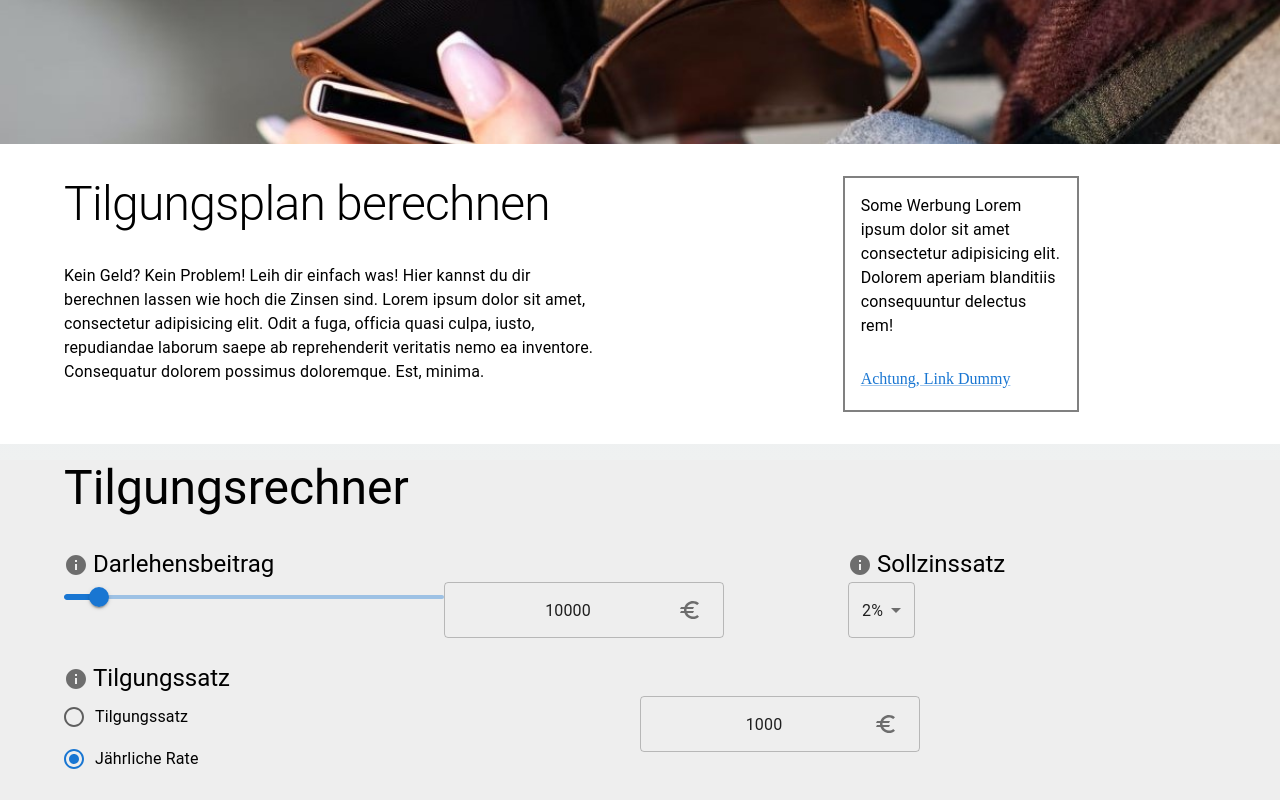
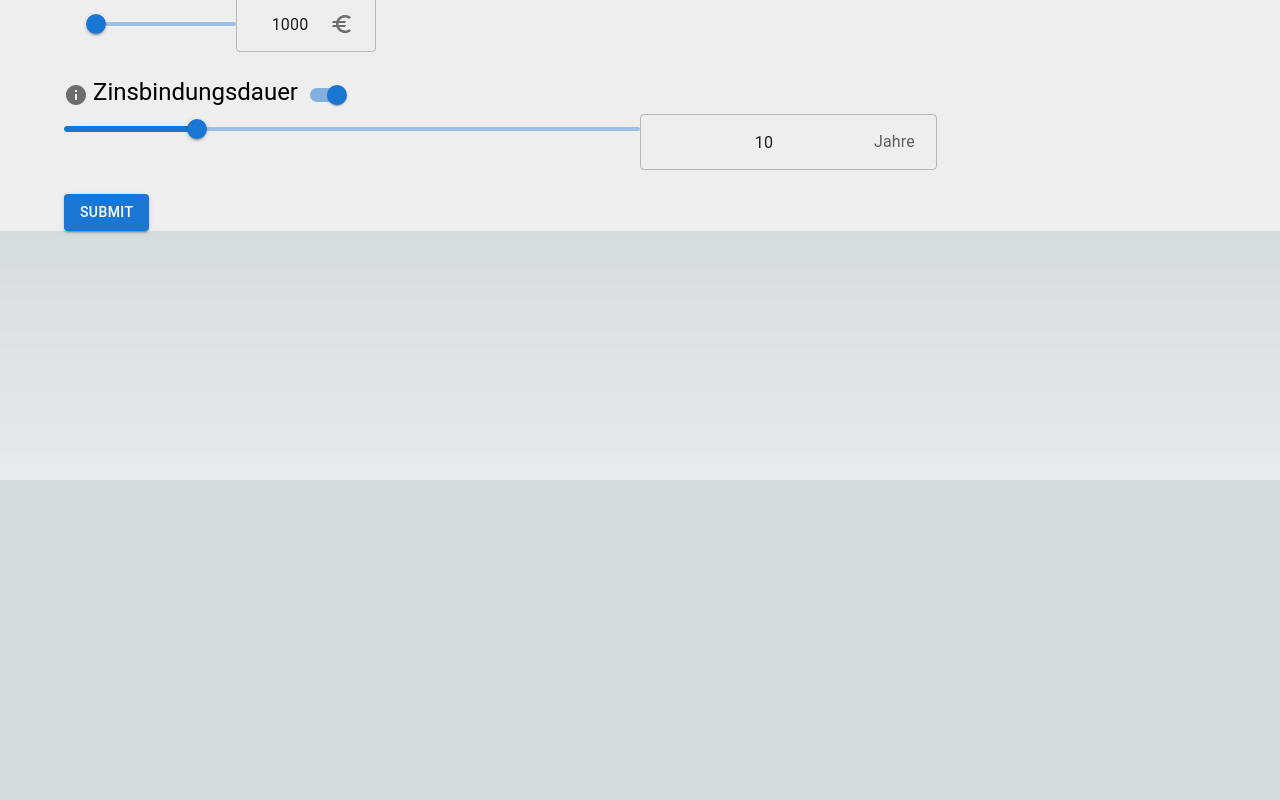
Before and after one commit to Marwillus/tilgungsplan, a Next.js app in the folder frontend/: page / in a window 1280 px wide. Shown: the part 320-1120 px from the top of the page. After the commit the page ends 800 px from the top, so only its background shows below. Built offline with nearby package versions, Linux system fonts and the light colour scheme.

Commit message:
remove repayment in percent

```diff
--- a/frontend/src/components/layouts/repayment-form/RepaymentForm.tsx
+++ b/frontend/src/components/layouts/repayment-form/RepaymentForm.tsx
@@ -2,28 +2,28 @@ import axios from 'axios';
 import { FormEvent, useState } from 'react';
 
 import EuroIcon from '@mui/icons-material/Euro';
-import PercentIcon from '@mui/icons-material/Percent';
 import {
-    Alert, Button, FormControl, FormControlLabel, Grid, InputAdornment, MenuItem, Radio, RadioGroup,
-    Select, Slider, Stack, Switch, TextField, Typography
+    Alert, Box, Button, Grid, InputAdornment, MenuItem, Select, Slider, Stack, Switch, TextField,
+    Typography
 } from '@mui/material';
 
 import { useRepaymentContext } from '../../../../context/repayment-context';
-import FormGroupHeader from './form-header/FormGroupHeader';
+import FormGroupHeader from '../../ui/form-header/FormGroupHeader';
 import s from './style.module.scss';
-import { RepaymentFormData, RepaymentType } from './types';
+import { RepaymentFormData } from './types';
 
 function RepaymentForm() {
-  const [repaymentType, setRepaymentType] = useState<RepaymentType>("cash");
+  const [error, setError] = useState<string>("");
+
   const [formData, setFormData] = useState<RepaymentFormData>({
     loanContribution: 10000,
     interestRate: 2,
-    repaymentRateInPercent: 1,
-    repaymentRateInCash: 1000,
+    repaymentRate: 1000,
     interestPeriodEnabled: true,
     interestPeriod: 10,
   });
-  const [error, setError] = useState<string>("");
+  const minContribution = 1000;
+  const maxContribution = 100000;
 
   const { setRepaymentResult, setIsLoading } = useRepaymentContext();
 
@@ -38,17 +38,13 @@ function RepaymentForm() {
     }));
   };
 
-  const handleRadioChange = (value: RepaymentType) => {
-    setRepaymentType(value);
-  };
-
   const handleSubmit = async (event: FormEvent<HTMLFormElement>) => {
     event.preventDefault();
     // setRepaymentResult(calculateRepaymentPlan(formData));
     try {
       // const response = await axios.post('/api/calculate-repayment', formData);
       setIsLoading(true);
-      setError('')
+      setError("");
 
       const response = await axios.post(
         "http://localhost:4000/repayment",
@@ -85,8 +81,8 @@ function RepaymentForm() {
             </Grid>
             <Grid item xs={6}>
               <Slider
-                min={1000}
-                max={100000}
+                min={minContribution}
+                max={maxContribution}
                 step={1000}
                 value={formData.loanContribution}
                 onChange={(event, value) =>
@@ -138,42 +134,36 @@ function RepaymentForm() {
             </Select>
           </Grid>
 
-          <Grid container item xs={12}>
+          <Grid container item xs={12} columnGap={4}>
             <Grid item xs={12}>
               <FormGroupHeader
                 title={"Tilgungssatz"}
                 infoText="Some detail infos about Tilgungssatz"
               />
             </Grid>
-            <Grid item xs={6}>
-              <FormControl>
-                <RadioGroup
-                  name="repaymentRadio"
-                  value={repaymentType}
-                  onChange={(event) =>
-                    handleRadioChange(event.target.value as RepaymentType)
+
+            <Grid item xs={"auto"}>
+              <Stack direction={"row"} flexGrow={1}>
+                <Box
+                  minWidth={"200px"}
+                  px={4}
+                  display={"flex"}
+                  alignItems={"center"}
+                >
+                  <Slider
+                    min={1000}
+                    max={formData.loanContribution / 2}
+                    step={1000}
+                    value={formData.repaymentRate}
+                    onChange={(event, value) =>
+                      handleInputChange(value as number, "repaymentRate")
                     }
-                >
-                  <FormControlLabel
-                    value="percent"
-                    control={<Radio />}
-                    label="Tilgungssatz"
                   />
-                  <FormControlLabel
-                    value="cash"
-                    control={<Radio />}
-                    label="Jährliche Rate"
-                  />
-                </RadioGroup>
-              </FormControl>
-            </Grid>
-            <Grid item xs={6}>
-              {repaymentType === "cash" ? (
                   <TextField
-                  value={formData.repaymentRateInCash}
-                  onChange={(event) =>
-                    handleInputChange(event.target.value, "repaymentRateInCash")
-                  }
+                    value={formData.repaymentRate}
+                    onChange={(event) => {
+                      handleInputChange(event.target.value, "repaymentRate");
+                    }}
                     required
                     type="number"
                     InputProps={{
@@ -184,32 +174,12 @@ function RepaymentForm() {
                       ),
                       inputProps: {
                         style: { textAlign: "center" },
+                        max: formData.loanContribution / 2,
                       },
                     }}
                   />
-              ) : (
-                <TextField
-                  value={formData.repaymentRateInPercent}
-                  onChange={(event) =>
-                    handleInputChange(
-                      event.target.value,
-                      "repaymentRateInPercent"
-                    )
-                  }
-                  required
-                  type="number"
-                  InputProps={{
-                    endAdornment: (
-                      <InputAdornment position="start">
-                        <PercentIcon />
-                      </InputAdornment>
-                    ),
-                    inputProps: {
-                      style: { textAlign: "center" },
-                    },
-                  }}
-                />
-              )}
+                </Box>
+              </Stack>
             </Grid>
           </Grid>
 
@@ -270,7 +240,11 @@ function RepaymentForm() {
           </Grid>
         </Grid>
       </form>
-      {error && <Alert sx={{my:2}} severity="error">{error}</Alert>}
+      {error && (
+        <Alert sx={{ my: 2 }} severity="error">
+          {error}
+        </Alert>
+      )}
     </div>
   );
 }
--- a/frontend/src/components/layouts/repayment-form/types.ts
+++ b/frontend/src/components/layouts/repayment-form/types.ts
@@ -2,8 +2,7 @@
 export interface RepaymentFormData {
   loanContribution: number;
   interestRate: number;
-  repaymentRateInPercent: number;
-  repaymentRateInCash: number;
+  repaymentRate: number;
   interestPeriodEnabled: boolean;
   interestPeriod: number;
 }
--- a/frontend/src/components/layouts/repayment-result/summary/RepaymentSummary.tsx
+++ b/frontend/src/components/layouts/repayment-result/summary/RepaymentSummary.tsx
@@ -41,7 +41,7 @@ function RepaymentSummary() {
                 <ListItemText
                   sx={{ textAlign: "end" }}
                   primary={
-                    repaymentResult.initialData.repaymentRateInCash + "€"
+                    repaymentResult.initialData.repaymentRate + "€"
                   }
                 />
               </ListItem>
@@ -53,7 +53,10 @@ function RepaymentSummary() {
                 <ListItemText
                   sx={{ textAlign: "end" }}
                   primary={
-                    repaymentResult.initialData.repaymentRateInPercent + "%"
+                    Math.ceil(
+                      repaymentResult.initialData.loanContribution /
+                        repaymentResult.initialData.repaymentRate
+                    ) + "%"
                   }
                 />
               </ListItem>
@@ -127,7 +130,14 @@ function RepaymentSummary() {
             )}
           </Grid>
 
-          <Grid item sm={6} xs={12} display='flex' flexDirection='column' flexGrow={1}>
+          <Grid
+            item
+            sm={6}
+            xs={12}
+            display="flex"
+            flexDirection="column"
+            flexGrow={1}
+          >
             <Typography variant="h5">Ihre Jahreswerte</Typography>
             <Slider
               valueLabelDisplay="on"
--- a/frontend/src/pages/index.tsx
+++ b/frontend/src/pages/index.tsx
@@ -1,4 +1,3 @@
-import HeroStage from '@/components/sections/hero-stage/HeroStage';
 import Navbar from '@/components/sections/navbar/Navbar';
 import RepaymentCalculator from '@/components/sections/repayment-calculator/RepaymentCalculator';
 
@@ -6,7 +5,7 @@ function Home() {
   return (
     <>
       <Navbar />
-      <HeroStage />
+      {/* <HeroStage /> */}
       <RepaymentCalculator/>
     </>
   );
```
Also changed, not shown: frontend/src/components/layouts/repayment-form/calculations.ts (deleted, +0 -73 lines), frontend/src/components/ui/slider-input/SliderInput.tsx (added, +50 -0 lines), frontend/src/components/ui/form-header/FormGroupHeader.tsx (renamed from frontend/src/components/layouts/repayment-form/form-header/FormGroupHeader.tsx), 2 other files (tests, documents, lock files or other folders). Lines whose indentation alone changed are shown as unchanged.
